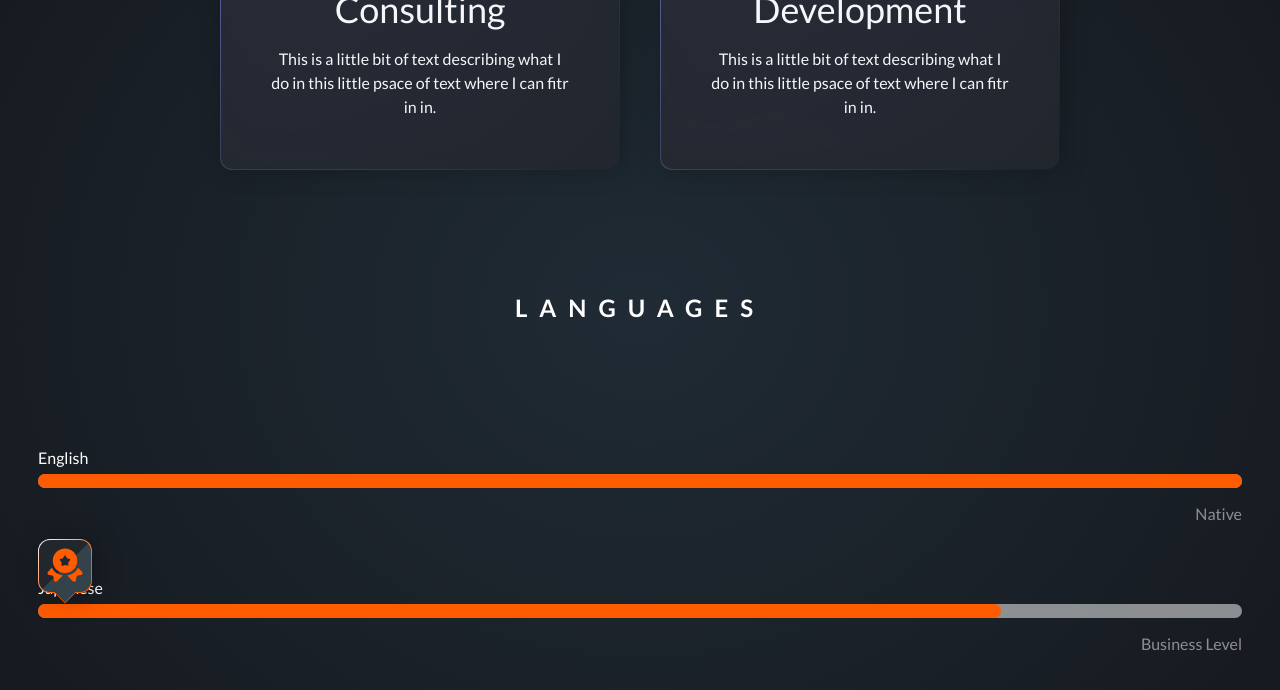
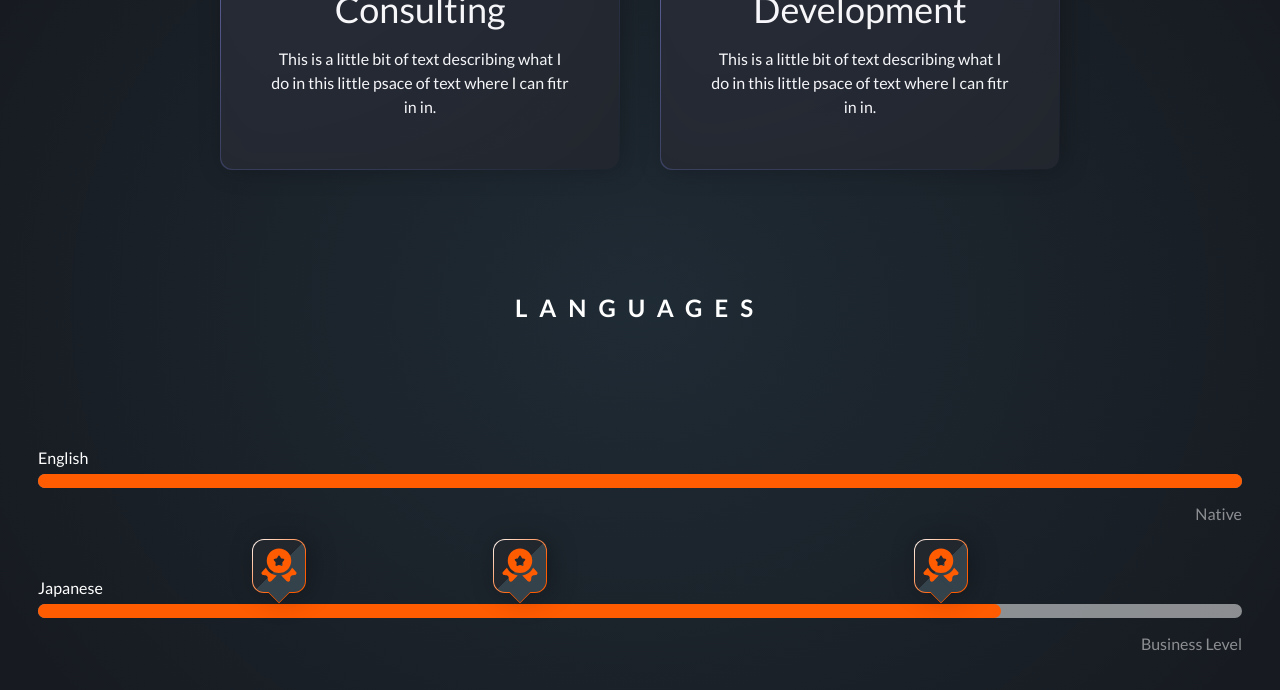
Before and after one commit to Hanayou/hanayou.dev.legacy, a Next.js app: page / in a window 1280 px wide. Shown: the part 2472-3162 px from the top of the page. Built offline with nearby package versions, Linux system fonts and the light colour scheme.

Commit message:
Update SocialLinks active area and hovering effect

```diff
--- a/src/app/page.tsx
+++ b/src/app/page.tsx
@@ -30,7 +30,9 @@ export default function Home() {
               skillLevelPercent={80}
               skillLevelText='Business Level'
               milestones={[
-                { title: 'JLPT N2', description: 'The best secription ever!', date: new Date('2018-12-01'), achievedPercentage: 75 },
+                { title: 'JLPT N5', description: 'Passed the Japanese Language Proficient Test (JLPT) N5 level.', date: new Date('2013-12-01'), achievedPercentage: 20 },
+                { title: 'JLPT N3', description: 'Passed the Japanese Language Proficient Test (JLPT) N3 level.', date: new Date('2014-12-01'), achievedPercentage: 40 },
+                { title: 'JLPT N2', description: 'Passed the Japanese Language Proficient Test (JLPT) N2 level.', date: new Date('2018-12-01'), achievedPercentage: 75 },
               ]}
             />
           </section>
--- a/src/widgets/skill-progress-bar/ui/Milestone.tsx
+++ b/src/widgets/skill-progress-bar/ui/Milestone.tsx
@@ -10,12 +10,16 @@ export default function Milestone({title, description, date, className}: TMilest
   const [isExpanded, setIsExpanded] = useState(false);
 
   return (
-    <div className={cn("relative p-[1px] flex justify-center bg-gradient-to-br from-[#FFF] from-0% to-[#FF5B00] to-[69%] rounded-[12px] drop-shadow-[4px_0px_12px_rgba(0,0,0,0.25)]", className)}>
+    <motion.div
+      className={cn("relative flex justify-center", className)}
+      initial={{ height: '60px' }}
+      animate={{ height: isExpanded ? 'auto' : '60px' }}
+      transition={{ duration: 0.3 }}
+    >
+      <div className={cn("absolute bottom-0 p-[1px] flex justify-center bg-gradient-to-br from-[#FFF] from-0% to-[#FF5B00] to-[69%] rounded-[12px] drop-shadow-[4px_0px_12px_rgba(0,0,0,0.25)]")}>
         <motion.div
           className="z-10 rounded-[11px] p-[5px] bg-gradient-to-br from-[#22272E] from-50% to-[#34424B] to-50% min-w-[35px] cursor-pointer"
           onClick={() => setIsExpanded(!isExpanded)}
-        onHoverStart={() => setIsExpanded(true)}
-        onHoverEnd={() => setIsExpanded(false)}
         >
           <motion.div className="flex flex-col items-center">
             <div className="text-primary">
@@ -25,20 +29,20 @@ export default function Milestone({title, description, date, className}: TMilest
               {isExpanded && (
                 <motion.div
                   layout
-                initial={{width: 0, opacity: 0, height: 0}}
-                animate={{width: '150px', opacity: 1, height: 'auto'}}
-                exit={{width: 0, opacity: 0, height: 0}}
+                  initial={{opacity: 0, height: 0, width: 0}}
+                  animate={{opacity: 1, height: 'auto', width: 'auto'}}
+                  exit={{opacity: 0, height: 0, width: 0}}
                   transition={{ duration: 0.3 }}
                   className='flex flex-col items-center gap-y-1 overflow-hidden'
                 >
-                <motion.h3
+                  <motion.h4
                     layout
                     className="text-white text-center mt-2 text-nowrap"
                     initial={{ opacity: 0 }}
                     animate={{ opacity: 1 }}
                   >
                     {title}
-                </motion.h3>
+                  </motion.h4>
                   <motion.p
                     className="text-white text-center text-sm mt-1"
                     initial={{ opacity: 0 }}
@@ -66,5 +70,6 @@ export default function Milestone({title, description, date, className}: TMilest
           <div className="bg-[#34424B] w-full h-full">&nbsp;</div>
         </div>
       </div>
+    </motion.div>
   )
 }
--- a/src/widgets/skill-progress-bar/ui/SkillProgressBar.tsx
+++ b/src/widgets/skill-progress-bar/ui/SkillProgressBar.tsx
@@ -18,7 +18,6 @@ export default function SkillProgressBar({ skillName, skillLevelPercent, skillLe
           whileInView={{ width: `${skillLevelPercent}%` }}
           viewport={{ once: true }}
           onUpdate={(latest) => {
-            // Convert the width to a number if it's a string
             const width = typeof latest.width === 'string' ? parseFloat(latest.width) : latest.width;
             setAnimationProgress(width);
           }}
@@ -28,16 +27,21 @@ export default function SkillProgressBar({ skillName, skillLevelPercent, skillLe
             milestones?.map((milestone, index) => (
               <motion.div
                 key={index}
-                initial={{ opacity: 0, scale: 0, y: 50 }}
+                initial={{ opacity: 0, scale: 0, y: 0 }}
                 animate={{
                   opacity: animationProgress >= milestone.achievedPercentage ? 1 : 0,
                   scale: animationProgress >= milestone.achievedPercentage ? 1 : 0,
-                  y: animationProgress >= milestone.achievedPercentage ? 0 : 50,
+                  y: animationProgress >= milestone.achievedPercentage ? 0 : 0,
                 }}
                 transition={{ duration: 1.0, type: 'spring'}}
-                className={`absolute left-[${milestone.achievedPercentage}%] translate-x-[-50%] bottom-[25px]`}
+                className={`absolute bottom-[25px] z-[1*${index}]`}
+                style={{
+                  left: `calc(${milestone.achievedPercentage}% - 30px)`,
+                }}
               >
-                <Milestone {...milestone} />
+                <div className="w-[60px] flex items-center justify-center">
+                  <Milestone {...milestone} />
+                </div>
               </motion.div>
             ))
           }
--- a/src/widgets/social-links/ui/SocialLinks.tsx
+++ b/src/widgets/social-links/ui/SocialLinks.tsx
@@ -33,7 +33,7 @@ export default function SocialLinks() {
       {socialLinks.map((link, index) => (
         <li key={index}>
           <a href={link.url} target="_blank" rel="noreferrer">
-            <div className="text-white opacity-50 hover:opacity-100 hover:scale-105 transition-all duration-200">
+            <div className="text-white w-full h-full opacity-50 hover:opacity-100 hover:scale-110 transition-all duration-150">
               {link.icon}
             </div>
           </a>
```
Lines whose indentation alone changed are shown as unchanged.
